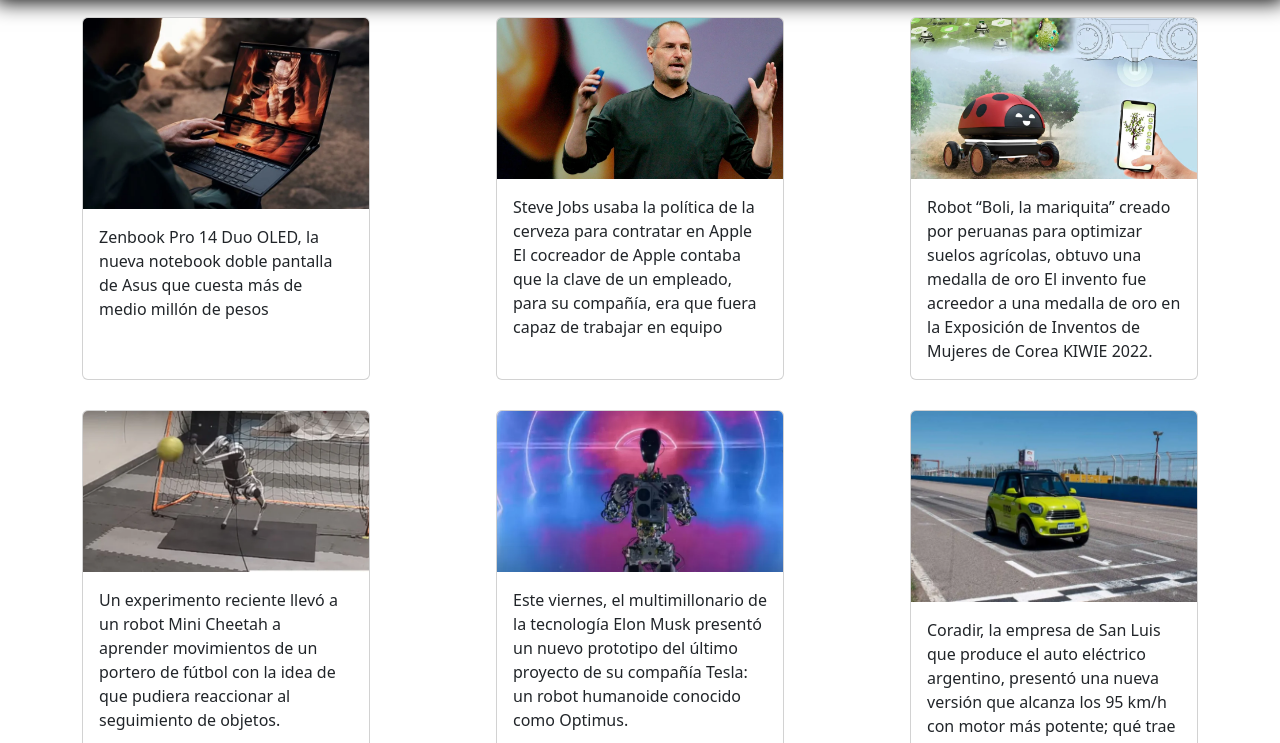
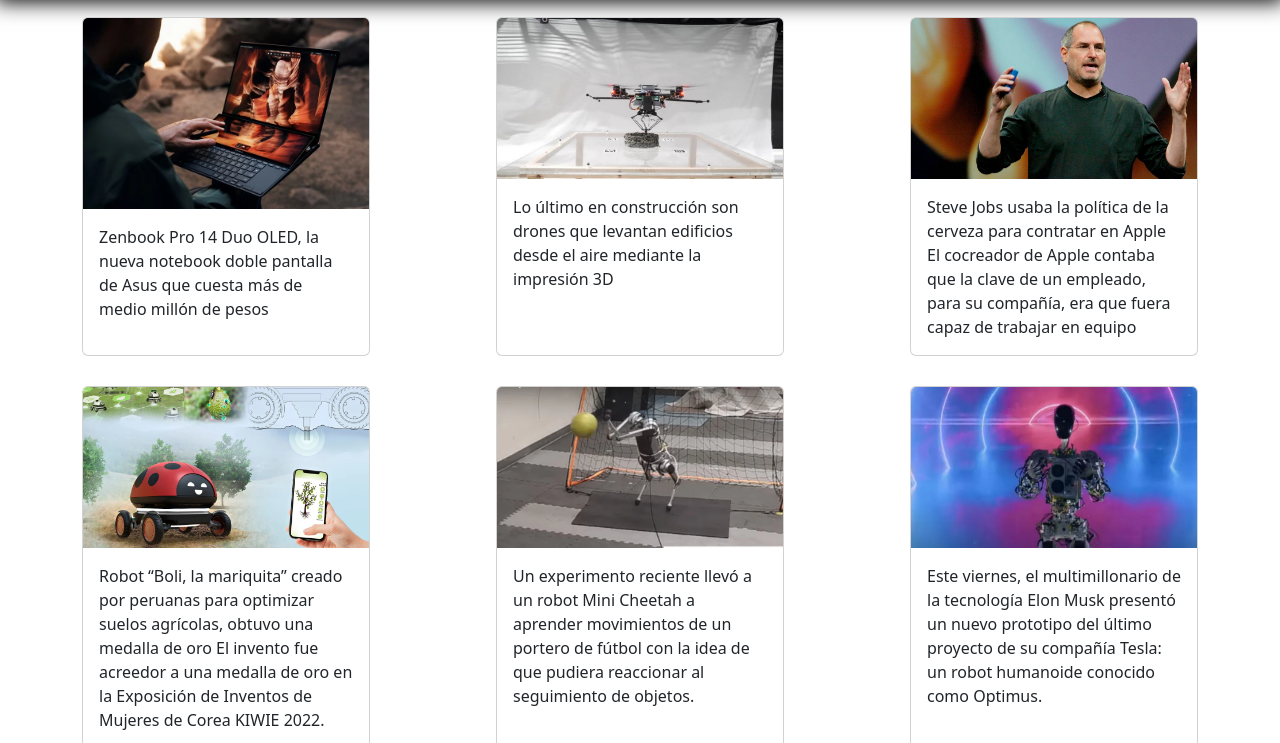
Before and after one commit to Agustin-Gonzalorena/TPE-TIO, a plain HTML site: page pages/noticias.html in a window 1280 px wide. Shown: the part 57-800 px from the top of the page. Drawn offline with nearby package versions, Linux system fonts and the light colour scheme; files whose address does not match are found by name.

Commit message:
agrego noticia, modifico accesos que no funcionaban

```diff
--- a/pages/noticias.html
+++ b/pages/noticias.html
@@ -25,7 +25,7 @@
                 <li><a href="../index.html">
                         <p>Inicio</p>
                     </a></li>
-                <li><a href="noticias1.html">
+                <li><a href="noticias.html">
                         <p>Noticias</p>
                     </a></li>
                 <li><a href="nosotros.html">
@@ -42,6 +42,12 @@
                 <div class="card-body">
                     <p class="card-text">Zenbook Pro 14 Duo OLED, la nueva notebook doble pantalla de Asus que cuesta
                         más de medio millón de pesos</p>
+                </div>
+            </div>
+            <div class="card" style="width: 18rem;">
+                <img src="../img/dron.png" class="card-img-top" alt="...">
+                <div class="card-body">
+                    <p class="card-text">Lo último en construcción son drones que levantan edificios desde el aire mediante la impresión 3D</p>
                 </div>
             </div>
             <div class="card" style="width: 18rem;">
```
Also changed, not shown: img/dron.png (added).
